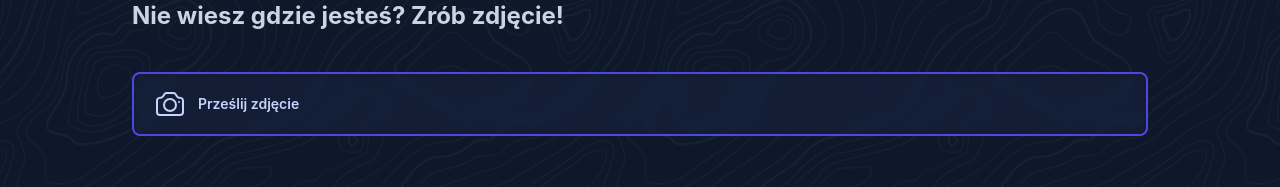
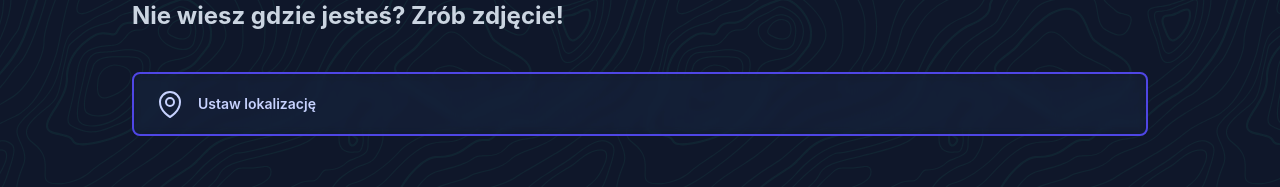
Before and after one commit to pcktm/agh-vpr, a React (Vite) app in the folder web/: page / in a window 1280 px wide. Shown: the part 220-407 px from the top of the page. Built offline with nearby package versions, Linux system fonts and the light colour scheme; no server answers.

Commit message:
Ask user for location

```diff
--- a/web/package.json
+++ b/web/package.json
@@ -16,6 +16,7 @@
     "@fontsource/secular-one": "^4.5.9",
     "@formkit/auto-animate": "^1.0.0-beta.5",
     "@heroicons/react": "^2.0.13",
+    "@vitejs/plugin-basic-ssl": "^1.0.1",
     "axios": "^1.2.1",
     "framer-motion": "^8.5.0",
     "gravatar-url": "^4.0.1",
--- /dev/null
+++ b/web/src/components/LocationPrompt.tsx
@@ -0,0 +1,43 @@
+import {MapPinIcon} from '@heroicons/react/24/outline';
+import {useState} from 'react';
+
+export default function LocationPrompt({onLocationChange}: {onLocationChange: (location: GeolocationCoordinates) => void}) {
+  const [location, setLocation] = useState<GeolocationCoordinates | null>(null);
+
+  const handleLocation = async () => {
+    const getPosition = () => new Promise<GeolocationCoordinates>((resolve, reject) => {
+      navigator.geolocation.getCurrentPosition(({coords}) => resolve(coords), reject, {
+        enableHighAccuracy: true,
+        timeout: 5000,
+        maximumAge: 0,
+      });
+    });
+    const coords = await getPosition().catch((e) => {
+      console.error(e);
+      return {latitude: 50.06565, longitude: 19.91969} as GeolocationCoordinates;
+    });
+    console.log(coords);
+    setLocation(coords);
+    onLocationChange(coords);
+  };
+
+  return (
+    <div className="flex flex-1 flex-col items-center justify-center">
+      <button
+        type="button"
+        // eslint-disable-next-line max-len
+        className={`flex flex-col text-ellipsis overflow-clip py-2 px-5 transition-all duration-200 hover:shadow-xl shadow-lg select-none backdrop-blur-sm border-2 ${location ? 'bg-green-900 bg-opacity-50 border-green-600 hover:border-green-400' : 'border-indigo-600 hover:border-indigo-400'} cursor-pointer backdrop-brightness-125 hover:backdrop-brightness-150 items-start justify-center w-full h-16 rounded-lg`}
+        onClick={handleLocation}
+      >
+        <div className="flex flex-row items-center gap-3">
+          <MapPinIcon className={`w-8 h-8 ${location ? 'text-green-200' : 'text-indigo-200'}`} />
+          <p className={`text-sm ${location ? 'text-green-200' : 'text-indigo-200'} font-semibold`}>
+            {location ? 'Zmień' : 'Ustaw'}
+            {' '}
+            lokalizację
+          </p>
+        </div>
+      </button>
+    </div>
+  );
+}
--- a/web/src/components/PhotoCaptureInput.tsx
+++ b/web/src/components/PhotoCaptureInput.tsx
@@ -31,7 +31,7 @@ export default function PhotoCaptureInput({onSelect, loading, className}: {onSel
             type="file"
             className="hidden"
             accept="image/*"
-            capture="environment"
+            // capture="environment"
             onChange={handlePhotoChange}
             disabled={loading}
           />
--- a/web/src/views/Index.tsx
+++ b/web/src/views/Index.tsx
@@ -1,6 +1,7 @@
-import {useEffect, useState} from 'react';
+import {useEffect, useRef, useState} from 'react';
 import {BuildingLibraryIcon, PlusIcon} from '@heroicons/react/24/outline';
 import {useNavigate} from 'react-router-dom';
+import autoAnimate from '@formkit/auto-animate';
 import PhotoCaptureInput from '../components/PhotoCaptureInput';
 import {SearchResults} from '../types';
 import SearchResultsDisplay from '../components/SearchResultsDisplay';
@@ -9,13 +10,20 @@ import Navbar from '../components/Navbar';
 import {useAxios} from '../utils/useAxios';
 import {useUserStore} from '../utils/stores';
 import GlowButton from '../components/GlowButton';
+import LocationPrompt from '../components/LocationPrompt';
 
 export default function IndexView() {
   const [isSearching, setSearching] = useState(false);
   const [searchResults, setSearchResults] = useState<SearchResults>([]);
+  const [userLocation, setUserLocation] = useState<GeolocationCoordinates | null>(null);
   const axios = useAxios();
   const user = useUserStore((state) => state.user);
   const navigate = useNavigate();
+  const buttonParent = useRef<HTMLDivElement>(null);
+
+  useEffect(() => {
+    if (buttonParent.current) autoAnimate(buttonParent.current, {duration: 600});
+  }, [buttonParent]);
 
   const handleSearch = async (image: File) => {
     if (!image) {
@@ -30,6 +38,8 @@ export default function IndexView() {
     setSearchResults([]);
     const formData = new FormData();
     formData.append('file', image);
+    formData.append('longitude', userLocation?.longitude.toString() ?? '');
+    formData.append('latitude', userLocation?.latitude.toString() ?? '');
     try {
       const {data} = await axios.post<SearchResults>('/place/find', formData, {
         headers: {
@@ -60,7 +70,9 @@ export default function IndexView() {
               <h2 className="text-lg md:text-2xl mt-0 md:mt-2 font-bold text-slate-300">
                 Nie wiesz gdzie jesteś? Zrób zdjęcie!
               </h2>
-              <div className="flex md:flex-row flex-col-reverse mt-10 gap-2">
+              <div className="flex md:flex-row flex-col-reverse mt-10 gap-2 transition-all" ref={buttonParent}>
+                {
+                  userLocation ? (
                     <PhotoCaptureInput
                       onSelect={(file) => {
                         handleSearch(file);
@@ -68,6 +80,8 @@ export default function IndexView() {
                       loading={isSearching}
                       className="flex-1"
                     />
+                  ) : <LocationPrompt onLocationChange={setUserLocation} />
+                }
                 {
                   false && (
                     <GlowButton
--- a/web/vite.config.ts
+++ b/web/vite.config.ts
@@ -1,12 +1,13 @@
 import { defineConfig } from 'vite'
 import react from '@vitejs/plugin-react'
 import { VitePWA } from 'vite-plugin-pwa'
+import basicSsl from '@vitejs/plugin-basic-ssl'
 
 // https://vitejs.dev/config/
 export default defineConfig({
   plugins: [react(), VitePWA({
     devOptions: {
-      enabled: true
+      enabled: false
     },
     workbox: {
       globPatterns: ['**/*.{js,css,html,ico,png,svg}']
```
Also changed, not shown: 2 other files (tests, documents, lock files or other folders). Lines whose indentation alone changed are shown as unchanged.
